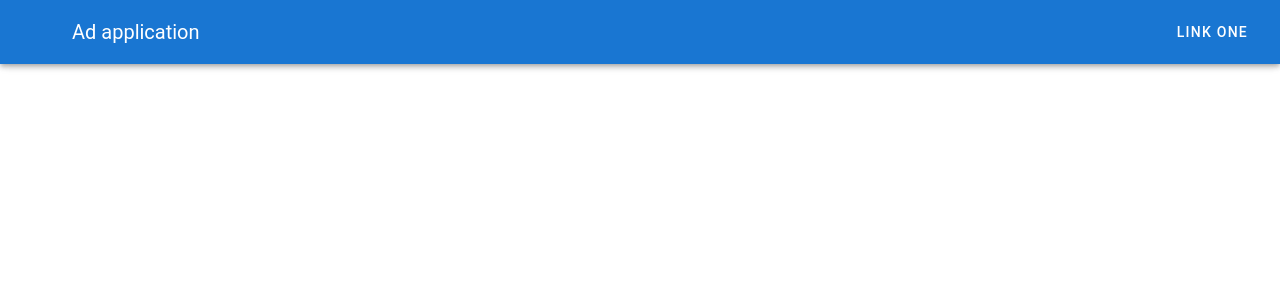
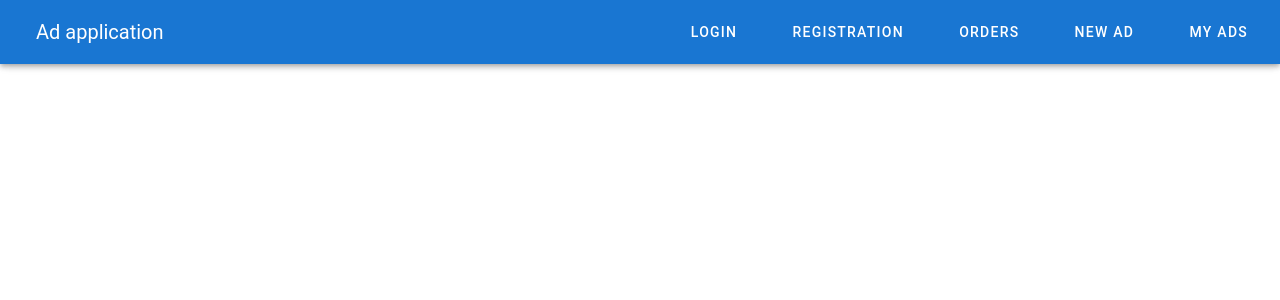
Before and after one commit to aleksandrkorchak/spa_vue_vuetify, a Vue app: page / in a window 1280 px wide. Shown: the top 300 px of the page. Built offline with nearby package versions, Linux system fonts and the light colour scheme; the HTML template or start-up script is replaced by a standard one.

Commit message:
Добавление ссылок и адаптация под различные экраны

```diff
--- a/src/App.vue
+++ b/src/App.vue
@@ -2,8 +2,28 @@
   <!-- App.vue -->
 
   <v-app>
-    <v-navigation-drawer app temporary>
-      <!-- -->
+    <v-navigation-drawer
+      app
+      temporary
+      v-model="drawer"
+    >
+<!--TODO: сделать чтобы кнопка в меню дровера при выборе не была постоянно затененная      -->
+      <v-list>
+        <v-list-item-group color="primary">
+          <v-list-item
+            v-for="(link, i) of links"
+            :key="i"
+            :to="link.url"
+          >
+            <v-list-item-icon>
+              <v-icon>{{ link.icon }}</v-icon>
+            </v-list-item-icon>
+            <v-list-item-content>
+              <v-list-item-title v-text="link.title"></v-list-item-title>
+            </v-list-item-content>
+          </v-list-item>
+        </v-list-item-group>
+      </v-list>
     </v-navigation-drawer>
 
     <v-app-bar
@@ -11,14 +31,25 @@
       dark
       color="primary"
     >
-      <v-app-bar-nav-icon></v-app-bar-nav-icon>
+      <v-app-bar-nav-icon
+        class="hidden-md-and-up"
+        @click="drawer = !drawer"
+      ></v-app-bar-nav-icon>
 
       <v-toolbar-title>Ad application</v-toolbar-title>
 
-      <v-spacer></v-spacer>
+      <v-spacer/>
 
       <v-toolbar-items class="hidden-sm-and-down">
-        <v-btn text>LINK ONE</v-btn>
+        <v-btn
+          v-for="link in links"
+          :key="link.title"
+          :to="link.url"
+          text
+        >
+          <v-icon left>{{ link.icon }}</v-icon>
+          {{ link.title }}
+        </v-btn>
       </v-toolbar-items>
 
     </v-app-bar>
@@ -33,5 +64,17 @@
 
 <script>
 export default {
+  data () {
+    return {
+      drawer: false,
+      links: [
+        { title: 'Login', icon: 'mdi-lock', url: '/login' },
+        { title: 'Registration', icon: 'mdi-face', url: '/registration' },
+        { title: 'Orders', icon: 'mdi-bookmark-outline', url: '/orders' },
+        { title: 'New ad', icon: 'mdi-file-plus', url: '/new' },
+        { title: 'My ads', icon: 'mdi-format-list-bulleted', url: '/list' }
+      ]
+    }
+  }
 }
 </script>
```
